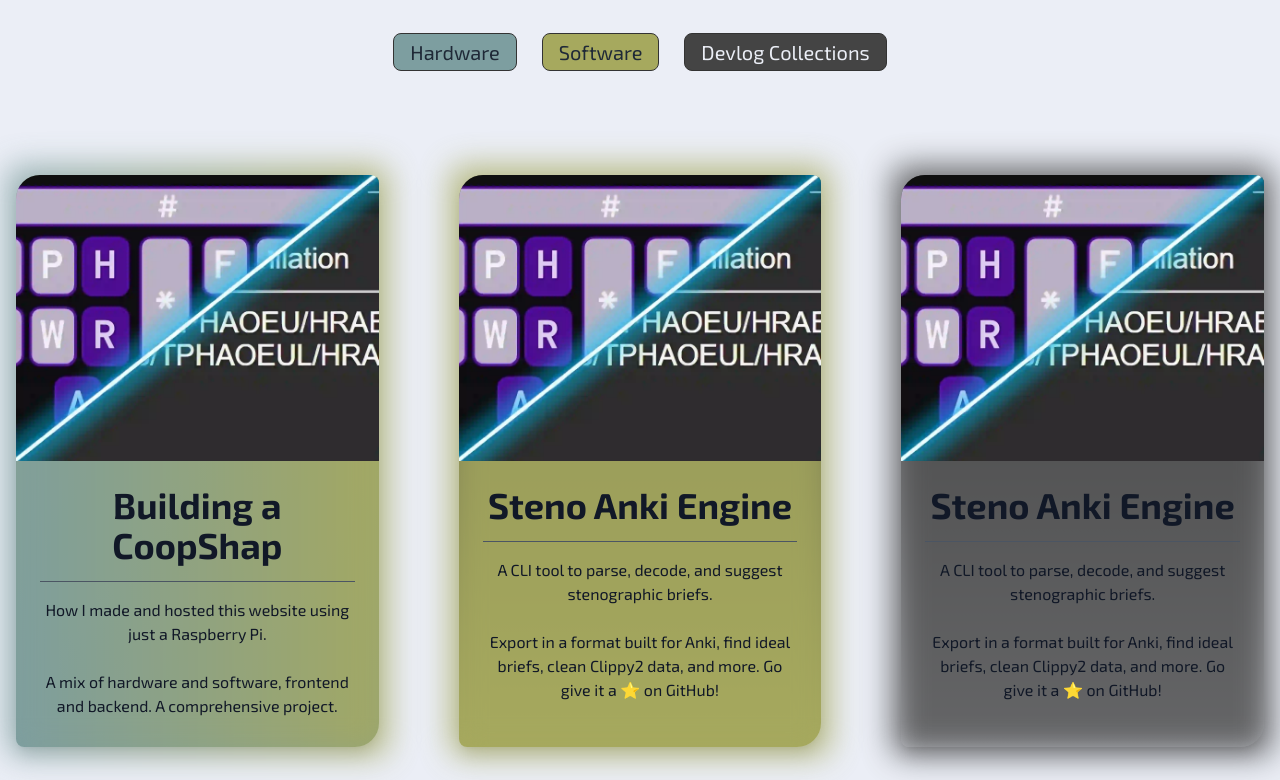
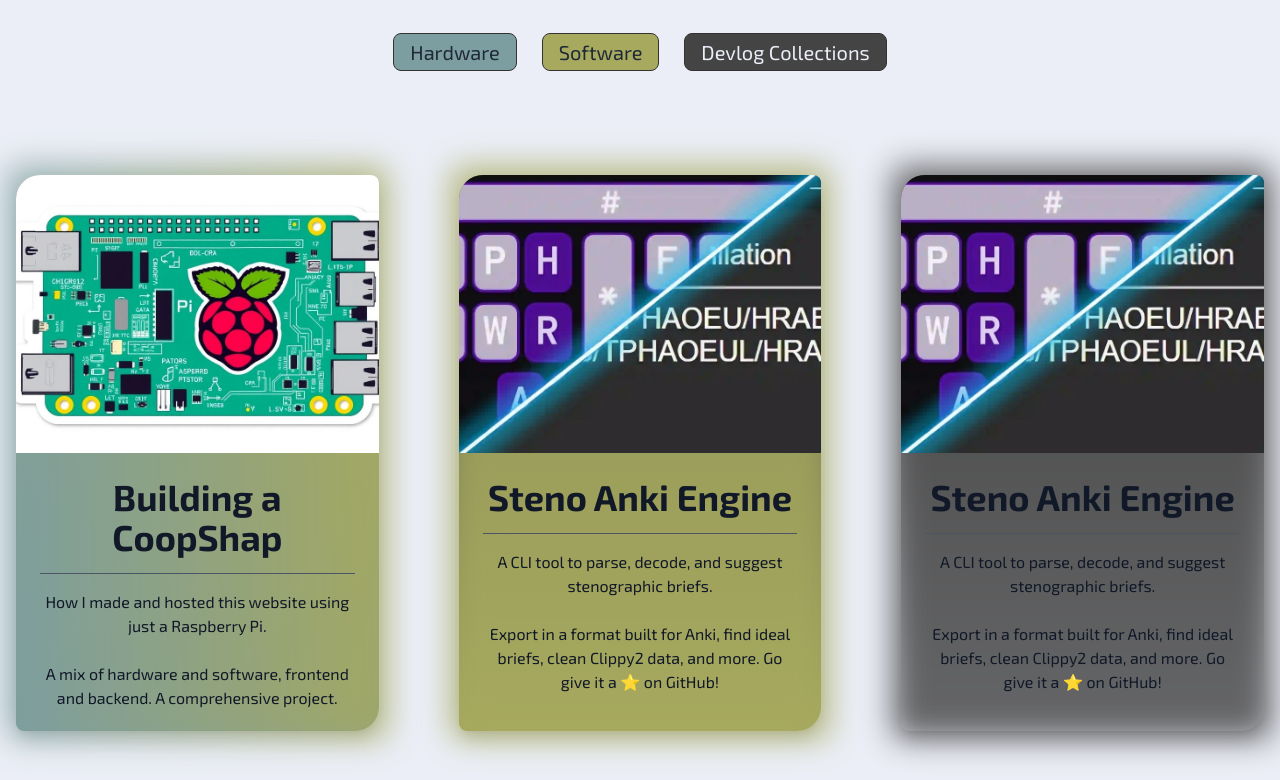
Before and after one commit to cshapard26/CoopShapWebsite, a Flask app: page /projects in a window 1280 px wide. Shown: the part 303-1083 px from the top of the page. Run offline with Flask 3, Linux system fonts and the light colour scheme.

Commit message:
Added image

```diff
--- a/templates/projects.html
+++ b/templates/projects.html
@@ -43,7 +43,7 @@
                    <!-- Post 1 -->
                     <a href="/projects/the-coopshap-story" class="relative rounded-tl-3xl rounded-lg rounded-br-3xl shadow-lg transform hover:scale-105 transition duration-300 bg-gradient-to-tr from-cs-blue to-cs-green">
 
-                    <img src="/static/images/featured/steno-anki-title.webp" alt="Q&A" class="w-full h-1/2 object-cover rounded-tl-3xl rounded-tr-lg">
+                    <img src="/static/images/featured/raspberry-pi-sticker.png" alt="Q&A" class="w-full h-1/2 object-cover rounded-tl-3xl rounded-tr-lg">
                     <div class="p-6">
                         <h3 class="text-4xl dark:text-white font-bold text-center">Building a CoopShap</h3>
                         <hr class="my-4 border-gray-600">
```
Also changed, not shown: static/images/featured/raspberry-pi-sticker.png (added).
